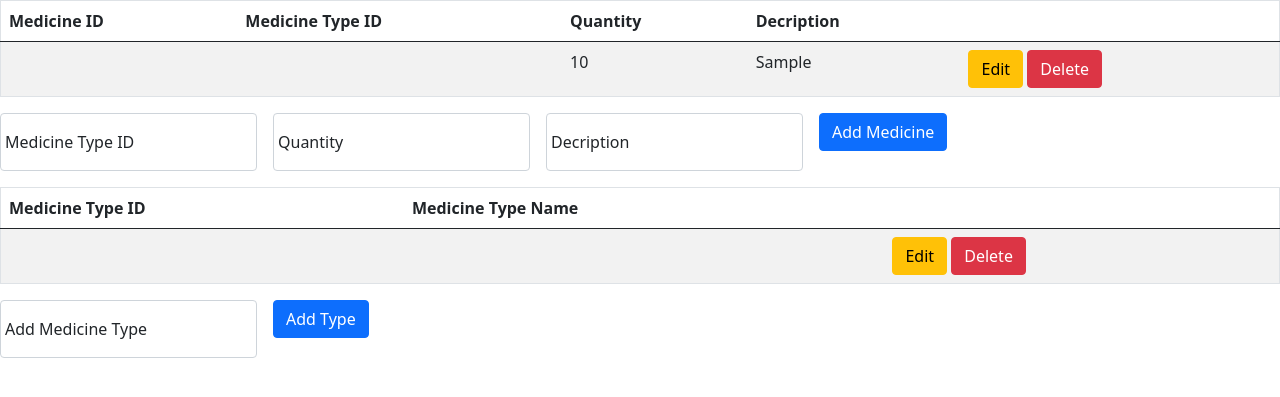
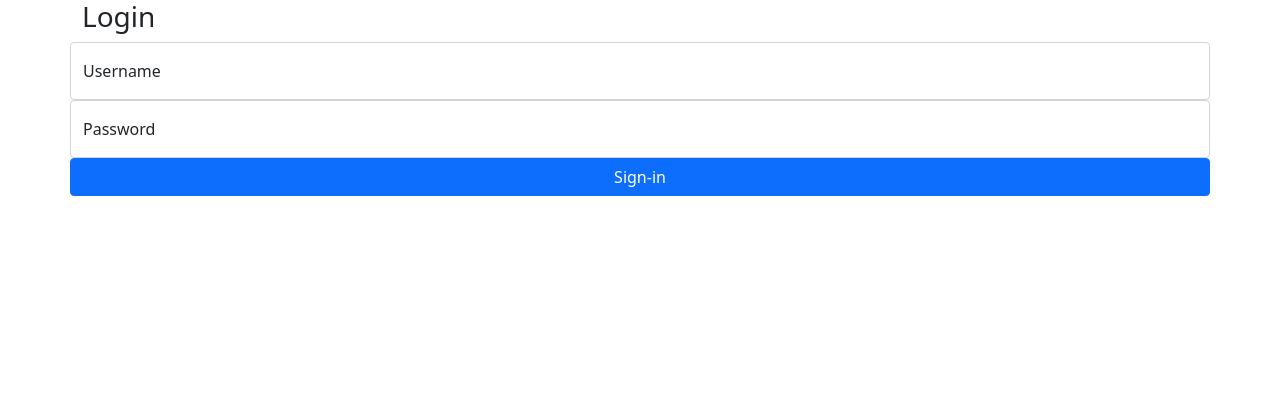
Before and after one commit to stknguyn/PHP-exercises, a PHP site: page /login/index.php in a window 1280 px wide. Shown: the top 397 px of the page. Run offline with PHP 8.4, Linux system fonts and the light colour scheme; tables that the repository leaves empty or names only in its code hold one stand-in row (values such as "Sample post"); data that the repository does not hold is empty.

Commit message:
update medicine page

```diff
--- a/medicine/index.php
+++ b/medicine/index.php
@@ -59,8 +59,11 @@ $statementsType->closeCursor();
   </table>
   <form class="row g-3" action="add_medicine.php" method="post">
     <div class="col-auto form-floating">
-      <input class="form-control" id="medicineTypeID" name="medicineTypeID" placeholder="">
-      <label for="medicineTypeID">Medicine Type ID</label>
+      <select class="form-select" name="medicineTypeID">
+        <?php foreach ($medicineTypes as $medicineType) : ?>
+          <option value="<?php echo $medicineType['medicineTypeID'] ?>"><?php echo $medicineType['medicineTypeName'] ?></option>
+        <?php endforeach; ?>
+      </select>
     </div>
     <div class="col-auto form-floating">
       <input class="form-control" id="quantity" name="quantity" placeholder="Quantity">
--- /dev/null
+++ b/medicine/login/index.php
@@ -0,0 +1,35 @@
+<?php
+
+
+?>
+<!DOCTYPE html>
+<html lang="en">
+
+<head>
+  <meta charset="UTF-8">
+  <meta name="viewport" content="width=device-width, initial-scale=1.0">
+  <link href="https://cdn.jsdelivr.net/npm/bootstrap@5.0.2/dist/css/bootstrap.min.css" rel="stylesheet" integrity="sha384-EVSTQN3/azprG1Anm3QDgpJLIm9Nao0Yz1ztcQTwFspd3yD65VohhpuuCOmLASjC" crossorigin="anonymous">
+  <title>Login</title>
+</head>
+
+<body>
+  <div class="container">
+    <h3>Login</h3>
+    <form action="login.php" method="post">
+      <div class="col-auto form-floating row">
+        <input type="text" class="form-control" id="username" name="username" placeholder="">
+        <label for="username">Username</label>
+      </div>
+      <div class="col-auto form-floating row">
+      <input type="password" class="form-control" id="password" name="password" placeholder="">
+      <label for="password">Password</label>
+    </div>
+      <div class="col-auto form-floating row">
+      <input type="submit" class="btn btn-primary" value="Sign-in">
+    </div>
+
+    </form>
+  </div>
+</body>
+
+</html>
```
Also changed, not shown: medicine/login/login.php (added, +13 -0 lines).
